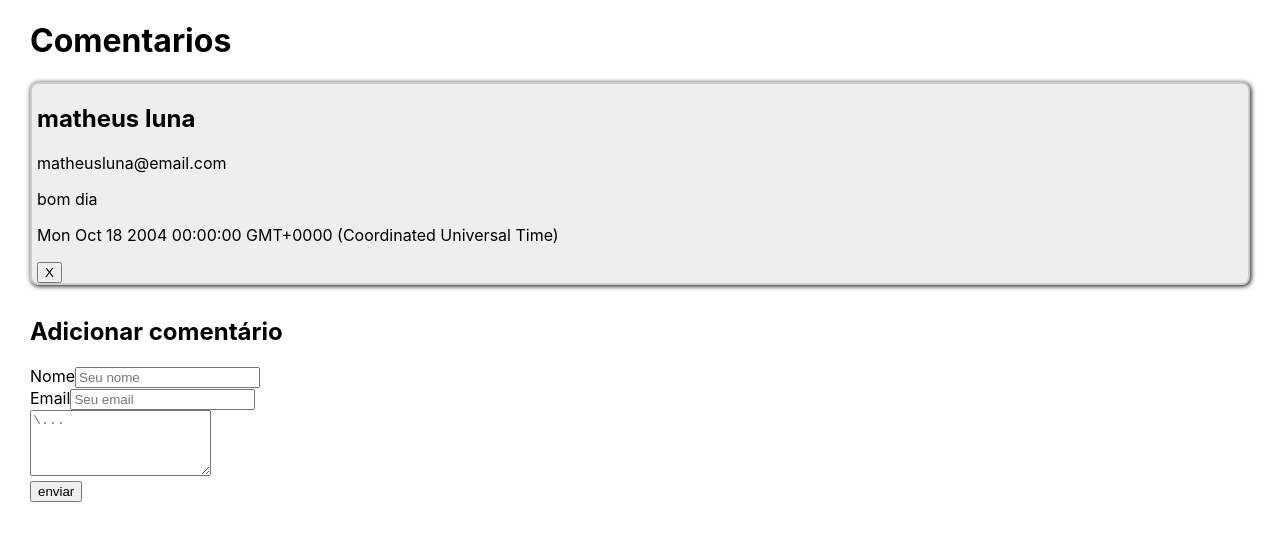
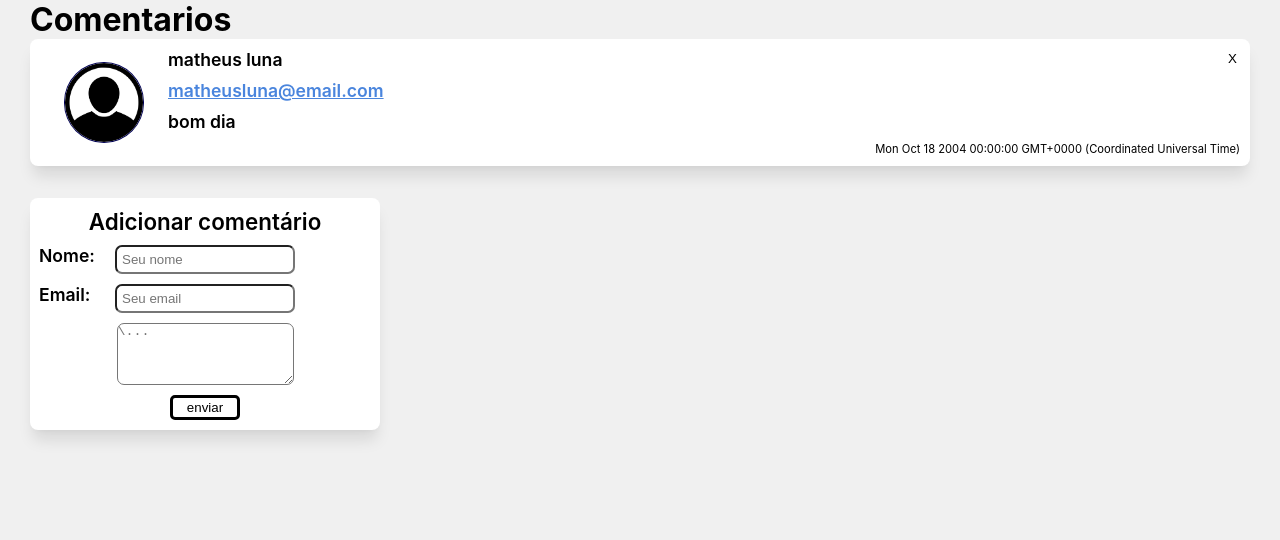
Before and after one commit to Dev-Luna0104/firstComponents, a React (Create React App) app: page / in a window 1280 px wide. Shown: the top 540 px of the page. Built offline with nearby package versions, Linux system fonts and the light colour scheme.

Commit message:
estilo de componenti

```diff
--- a/src/App.css
+++ b/src/App.css
@@ -1,4 +1,82 @@
+* {
+  padding: 0;
+  margin: 0;
+  list-style: none;
+  box-sizing: border-box;
+}
+
+body {
+  background: #f0f0f0;
+  height: 200vh;
+}
+
 .App {
   padding:0 30px ;
 
 }
+
+.novo-comentario {
+  width: 350px;
+  margin-bottom: 2rem;
+  padding: 10px;
+  background-color: #fff;
+  box-shadow:0px 13px 15px -3px rgba(0, 0, 0, .1), 0 4px 6px -4px rgba(0, 0, 0, .05) ;
+  border-radius: 0.5rem;
+  display: flex;
+  flex-direction: column;
+  align-items: center;
+  row-gap: 10px;
+
+}
+
+.novo-comentario div {
+  display: flex;
+  column-gap: 5px;
+}
+
+.novo-comentario h2 {
+
+  font-size: 1.4rem;
+  font-weight: 600;
+}
+
+ label {
+  position: absolute;
+  left: 39px;
+  font-size: 1.1rem;
+  font-weight: 600;
+}
+
+input {
+  border-radius: 7px;
+  padding: 5px;
+  width: 180px;
+  /* position:absolute;
+  left: 100px; */
+}
+
+textarea {
+border-radius: 7px;
+
+}
+
+.novo-comentario  button {
+  width: 70px;
+  height: 25px;
+
+  padding: 2px 0;
+  color: #000;
+  background: none;
+  border: solid;
+  border-radius: 5px;
+  transition: 1000ms  cubic-bezier(0.175, 0.885, 0.32, 1.275);
+}
+
+.novo-comentario  button:hover {
+  color: #fff;
+  background-color: #050;
+  border: none;
+  border-radius: 15px;
+  transform: scale(1.2);
+
+}
--- a/src/App.js
+++ b/src/App.js
@@ -83,7 +83,7 @@ class App extends Component {
     return (
       <div className='App'>
         <h1>Comentarios</h1>
-        {this.state.comentarios.map((comentarios,indice) =>(
+        {this.state.comentarios.map((comentarios,indice) => (
           <Comentario
             key={indice}
             nome={comentarios.nome}
@@ -96,10 +96,10 @@ class App extends Component {
           ))
         }
 
-        <form method='post' onSubmit={this.adicionarComentario}>
+        <form method='post' onSubmit={this.adicionarComentario} className='novo-comentario'>
           <h2>Adicionar comentário</h2>
           <div>
-            <label>Nome</label>
+            <label>Nome:</label>
             <input
               type='text'
               id='nome'
@@ -110,8 +110,9 @@ class App extends Component {
             </input>
           </div>
 
+
           <div>
-            <label>Email</label>
+            <label>Email:</label>
             <input
               type='email'
               onChange={this.digitaForm}
--- a/src/components/Comentario.css
+++ b/src/components/Comentario.css
@@ -1,15 +1,73 @@
+
+
 .Comentario {
-    /* width: 100%; */
-    /* height: auto; */
     margin-bottom: 2rem;
-    padding: 0 5px;
-    background-color: #eee;
-    box-shadow: #000 1px 1px 5px;
-    border: 2px #ccc solid;
+    padding: 10px;
+    background-color: #fff;
+    box-shadow:0px 13px 15px -3px rgba(0, 0, 0, .1), 0 4px 6px -4px rgba(0, 0, 0, .05) ;
     border-radius: 0.5rem;
-    transition: all 1s ease;
+    display: flex;
+
+    align-items: center;
 }
 
-.C01 {
+.userImage {
+    width: 5rem;
+    margin: 0 2%;
+    border: 1px solid #005;
+    border-radius: 50%;
+}
+
+.contents {
+    width: 100%;
+    display: grid;
+    row-gap: 10px;
+
+}
+
+.contents .data {
+    text-align: right;
+}
+
+
+
+
+
+.nome,
+.email,
+.mensagem {
+    font-size: 1.1rem;
+    font-weight: 600;
+}
+
+.email {
+    color: #4a85dd;
+    text-decoration: 1px #4a85dd underline ;
+}
+
+.data {
+    font-size: 0.7rem;
+    font-weight: 400;
+}
+
+.Comentario .contents .b-lixo {
+    position: absolute;
+    right: 35px;
+}
+
+.b-lixo {
+    padding: 2px 0;
+    width: 25px;
     color: #000;
+    transition: 100ms  cubic-bezier(0.895, 0.03, 0.685, 0.22);
+    background: none;
+    border: none    ;
 }
+
+.b-lixo:hover {
+    color: #fff;
+    background-color: #f42;
+    transform: scale(1.15);
+    border-radius: 3px;
+    font-weight: 800;
+}
--- a/src/components/Comentario.js
+++ b/src/components/Comentario.js
@@ -1,16 +1,27 @@
 import React from 'react';
 import './Comentario.css';
+import userImage from './user.png'
 
 const Comentario = props =>{
+
+    // const estilo = {
+    //     color: 'red',
+    //     padding: '10px',
+    // }
 
 
     return (
         <div className="Comentario">
-            <h2>{props.nome}</h2>
-            <p>{props.email}</p>
-            <p>{props.children}</p>
-            <p>{props.data.toString()}</p>
-            <button onClick={props.onRemove} >X</button>
+            <img className='userImage' src={userImage} alt={props.nome} />
+
+            <div className='contents'>
+                {/* <h2 style={estilo}>{props.nome}</h2> */}
+                <h2 className='nome' >{props.nome}</h2>
+                <p className='email'>{props.email}</p>
+                <p className='mensagem'>{props.children}</p>
+                <p className='data'>{props.data.toString()}</p>
+                <button className='b-lixo' onClick={props.onRemove} >X</button>
+            </div>
         </div>
 
     )
```
Also changed, not shown: src/components/user.png (added).
